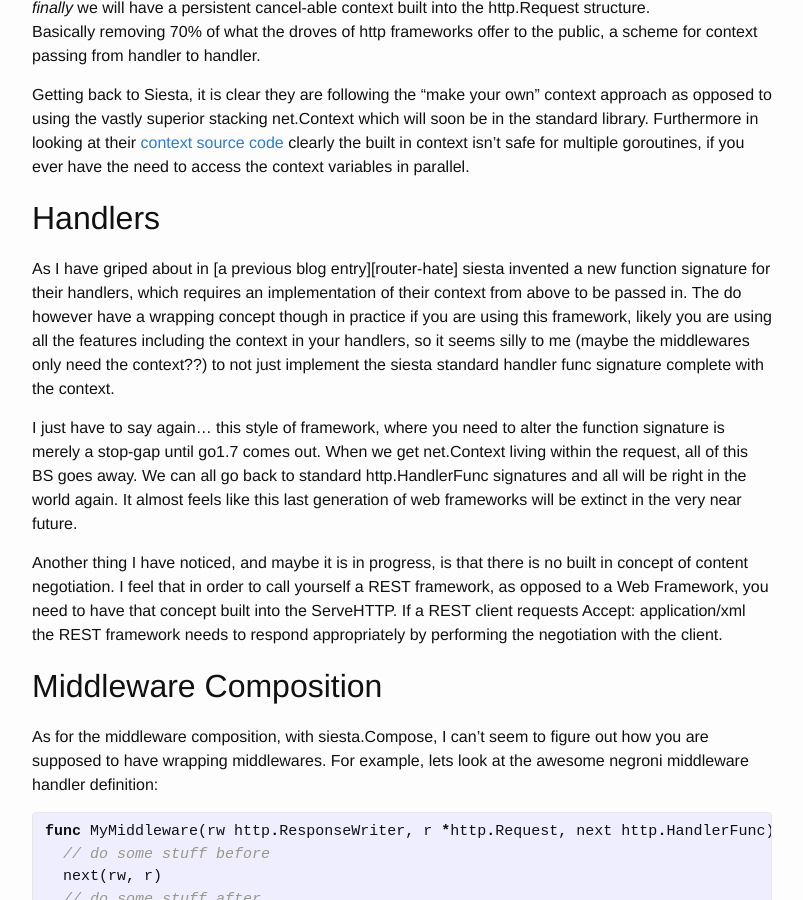
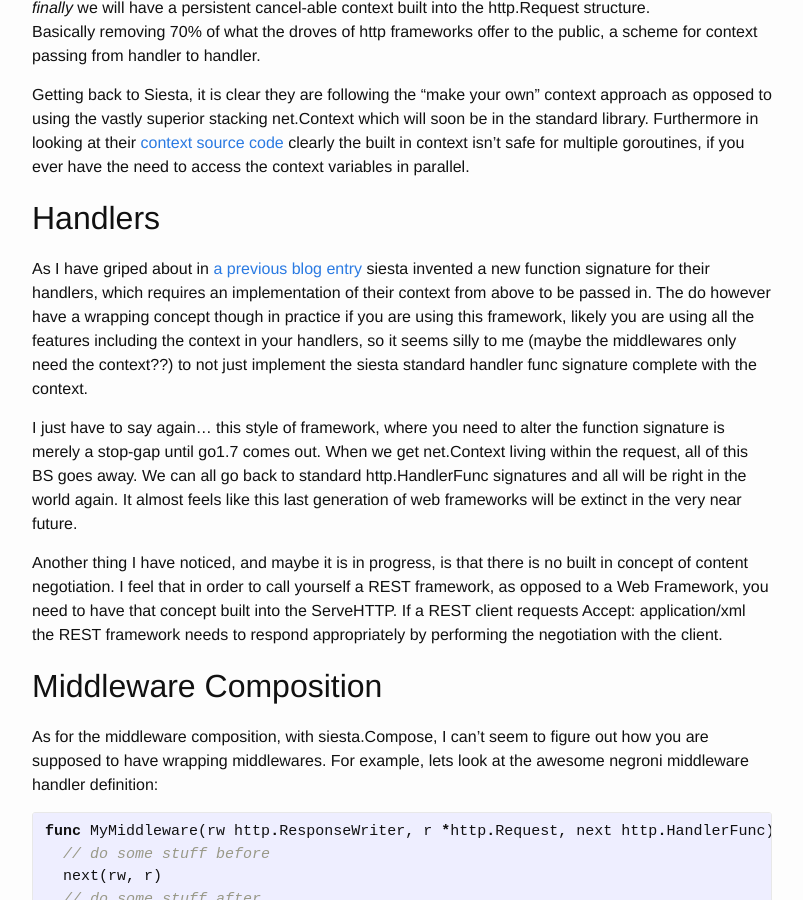
Before and after one commit to husobee/husobee.github.io, a Jekyll site: the page built from _posts/2015-11-10-reviewing-siesta.markdown, in a window 1280 px wide and 900 px high, scrolled down 450 px. Shown: the whole window, without its empty margins (238-1041 px from the left). Built offline with Jekyll 4.4.1, drawn with Linux system fonts in a browser that asks for light colours; some of the changed lines change nothing that is shown.

Commit message:
broken link

```diff
--- a/_posts/2015-11-10-reviewing-siesta.markdown
+++ b/_posts/2015-11-10-reviewing-siesta.markdown
@@ -102,3 +102,4 @@
 [not-allow]: https://husobee.github.io/golang/vestigo/405/2015/09/29/method-not-found.html
 [vestigo]: https://github.com/husobee/vestigo
 [whaaa]: https://github.com/VividCortex/siesta/blob/b371862cfbc0199774d3a711e7e53da6bc8cdf2c/service.go#L126-L128
+[router-hate]: https://husobee.github.io/golang/url-router/2015/06/15/why-do-all-golang-url-routers-suck.html
```
